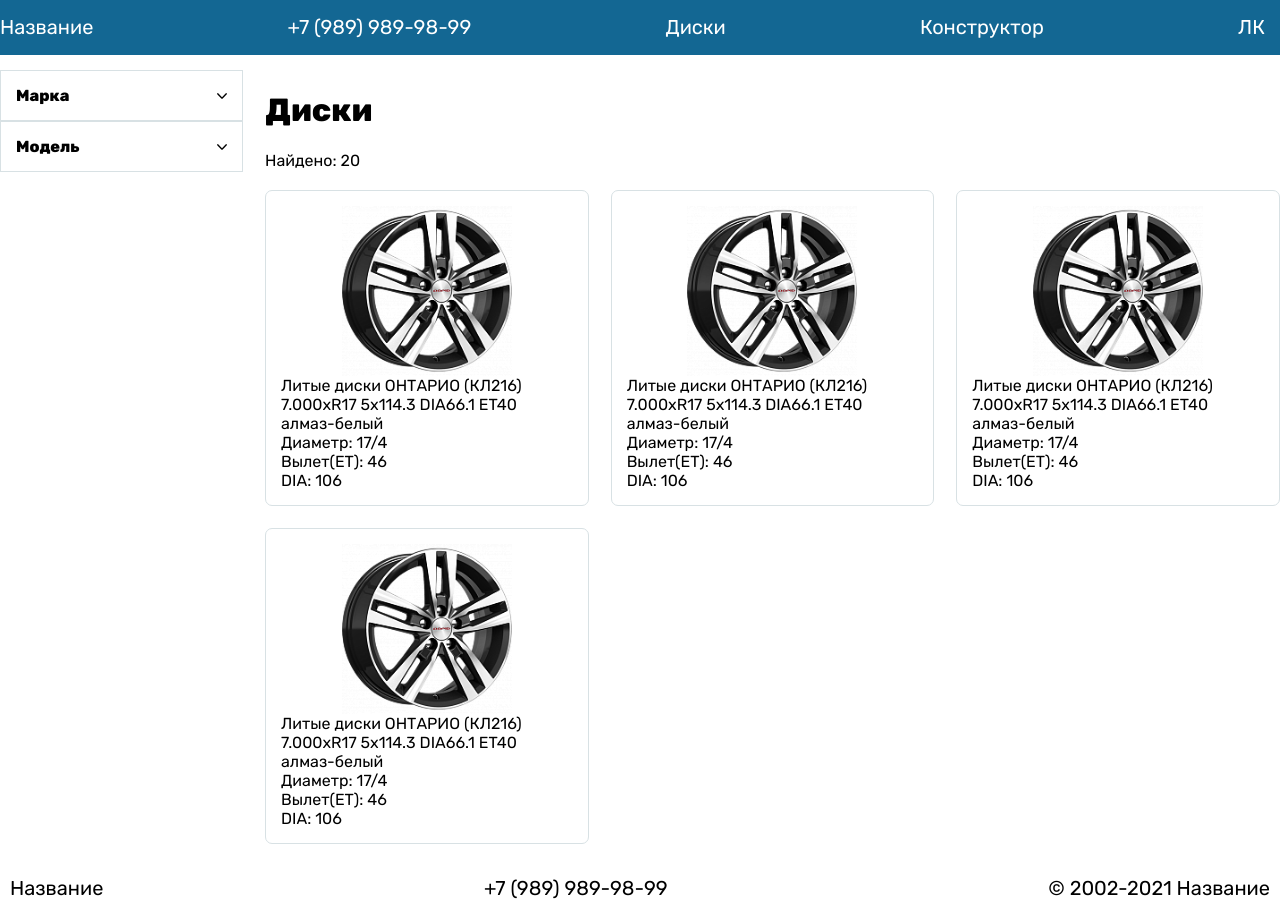
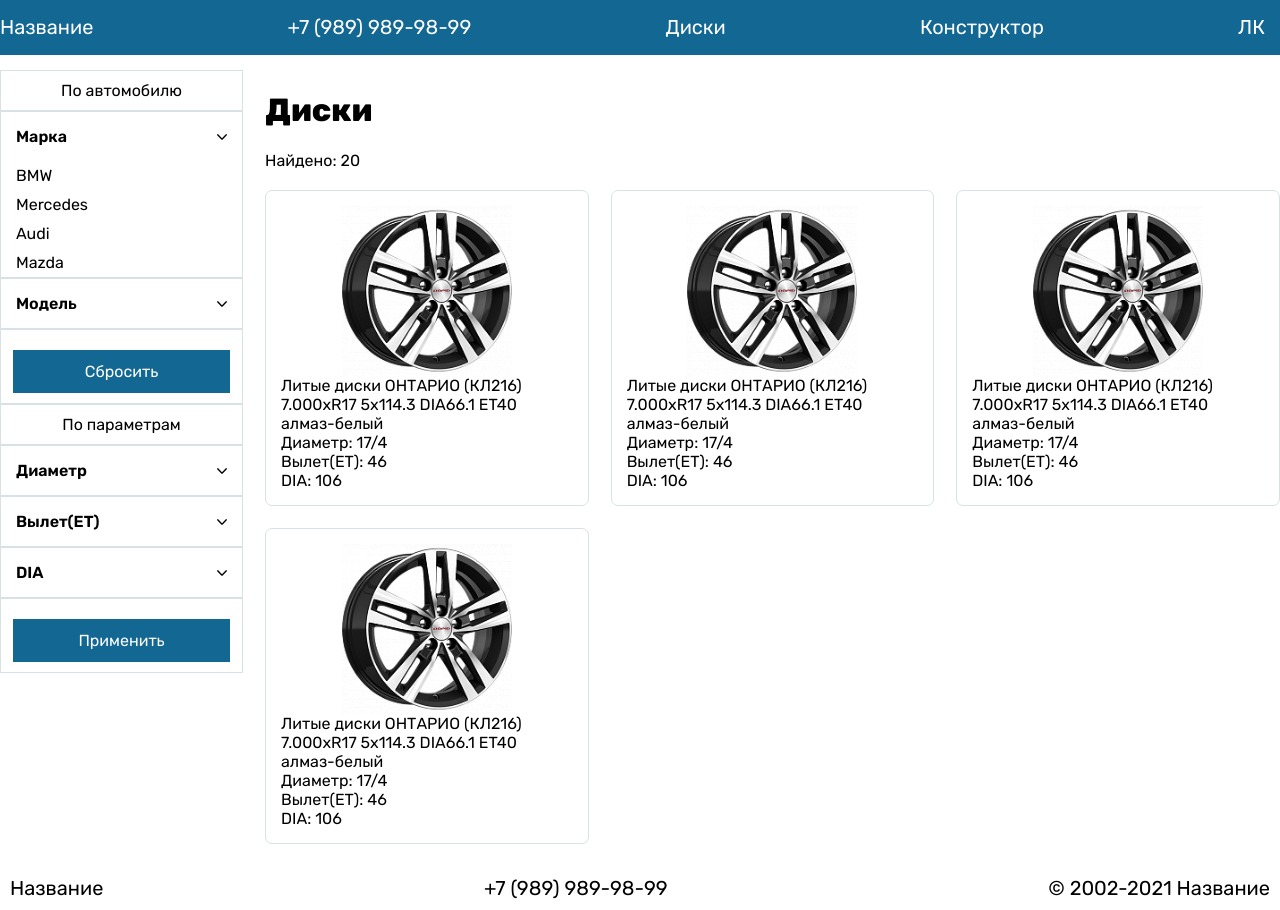
Before and after one commit to krai54rus/disks_shop, a React (Create React App) app: page /catalog in a window 1280 px wide. Built offline with nearby package versions, Linux system fonts and the light colour scheme.

Commit message:
немного стилей для фильтра

```diff
--- a/src/App.css
+++ b/src/App.css
@@ -21,6 +21,9 @@ a{
 .container{
   max-width: 1620px;
   margin: auto;
+}
+.hidden{
+  display: none;
 }
 /* HEADER */
 .header{
@@ -196,6 +199,11 @@ a{
 .catalog-filter{
   width: 300px;
 }
+.catalog-filter__list-section_title{
+  text-align: center;
+  padding: 10px 0px;
+  border: 1px solid #D8E1E4;
+}
 /* .catalog-filter__list{
 
 } */
@@ -206,7 +214,7 @@ a{
   display: flex;
   align-items: center;
   justify-content: space-between;
-  font-weight: bold;
+  font-weight: 600;
   padding: 15px;
   cursor: pointer;
 }
@@ -214,11 +222,29 @@ a{
   width: 10px;
   height: 10px;
 }
-.catalog-filter-values{
+/* .catalog-filter-values{
   display: none;
-}
+} */
 .catalog-filter-values__item{
   padding: 5px 15px;
+}
+.catalog-filter__list-section_btn{
+  display: flex;
+  justify-content: center;
+  align-items: center;
+  padding: 20px 0px 10px 0px;
+  border: 1px solid #D8E1E4;
+}
+.filter-btn{
+  color: white;
+  padding: 12px 20px;
+  text-align: center;
+  width: 90%;
+  background-color: #136793;
+  cursor: pointer;
+}
+.filter-btn:hover{
+  background-color: #0b3d58;
 }
 
 .catalog-section{
--- a/src/components/catalog/CatalogFilter.js
+++ b/src/components/catalog/CatalogFilter.js
@@ -1,6 +1,19 @@
 import React, { useEffect, useState } from 'react';
 function CatalogFilter(props){
     // const [diskArr,getDisks] = useState([]);
+    const [modelFilt,setModel] = useState(true);
+    const [markArr,setMarks] = useState([
+        {name:"BMW"},
+        {name:"Mercedes"},
+        {name:"Audi"},
+        {name:"Mazda"},
+    ]);
+    const [sizeArr,setSize] = useState([
+        {name:"15"},
+        {name:"16"},
+        {name:"17"},
+        {name:"18"},
+    ]);
     useEffect(() => {
         console.log('filter effect');
         // if (diskArr.length === 0) {
@@ -12,49 +25,93 @@ function CatalogFilter(props){
         //     });
         // };
     })
-    function showFilter(e){
-        console.log(e);
+    function showFilter(filtname){
+        console.log(filtname);
     }
     return (
         <div className="catalog-filter">
                 <div className="catalog-filter__list">
-
+                    <div className="catalog-filter__list-section">
+                        <div className="catalog-filter__list-section_title">
+                            <span>По автомобилю</span>
+                        </div>
                         <div className="catalog-filter__list_item">
-                        <div className="catalog-filter-name" onClick={(e) => showFilter(e)}>
+                            <div className="catalog-filter-name" onClick={() => showFilter(modelFilt)}>
                                 <span>Марка</span>
                                 <img src="./img/arrow-down.svg" alt="" />
                             </div>
-                        <div className="catalog-filter-values">
-                            <div className="catalog-filter-values__item">
-                                <span>BMW</span>
+
+                            <div className={`catalog-filter-values ${modelFilt ? "" : "hidden"}`}>
+                                {
+                                    markArr.map((item,index)=>{
+                                        return(
+                                            <div key={index} className="catalog-filter-values__item">
+                                                <span>{item.name}</span>
                                             </div>
-                            <div className="catalog-filter-values__item">
-                                <span>Mercedes</span>
-                            </div>
-                            <div className="catalog-filter-values__item">
-                                <span>Audi</span>
-                            </div>
+                                        )
+                                    })
+                                }
                             </div>
                         </div>
 
                         <div className="catalog-filter__list_item">
-                        <div className="catalog-filter-name" onClick={() => showFilter()}>
+                            <div className="catalog-filter-name" onClick={(e) => showFilter(e)}>
                                 <span>Модель</span>
                                 <img src="./img/arrow-down.svg" alt="" />
                             </div>
-                        <div className="catalog-filter-values">
-                            <div className="catalog-filter-values__item">
-                                <span>E-class</span>
-                            </div>
-                            <div className="catalog-filter-values__item">
-                                <span>C-class</span>
-                            </div>
-                            <div className="catalog-filter-values__item">
-                                <span>A-class</span>
-                            </div>
+                            <div className="catalog-filter-values hidden">
                             </div>
                         </div>
 
+                        <div className="catalog-filter__list-section_btn">
+                            <div className="filter-btn">Сбросить</div>
+                        </div>
+                    </div>
+                    <div className="catalog-filter__list-section">
+                    <div className="catalog-filter__list-section_title">
+                            <span>По параметрам</span>
+                        </div>
+                        <div className="catalog-filter__list_item">
+                            <div className="catalog-filter-name" onClick={() => showFilter(modelFilt)}>
+                                <span>Диаметр</span>
+                                <img src="./img/arrow-down.svg" alt="" />
+                            </div>
+
+                            <div className={`catalog-filter-values hidden`}>
+                                {
+                                    sizeArr.map((item,index)=>{
+                                        return(
+                                            <div key={index} className="catalog-filter-values__item">
+                                                <span>{item.name}</span>
+                                            </div>
+                                        )
+                                    })
+                                }
+                            </div>
+                        </div>
+
+                        <div className="catalog-filter__list_item">
+                            <div className="catalog-filter-name" onClick={(e) => showFilter(e)}>
+                                <span>Вылет(ET)</span>
+                                <img src="./img/arrow-down.svg" alt="" />
+                            </div>
+                            <div className="catalog-filter-values hidden">
+                            </div>
+                        </div>
+
+                        <div className="catalog-filter__list_item">
+                            <div className="catalog-filter-name" onClick={(e) => showFilter(e)}>
+                                <span>DIA</span>
+                                <img src="./img/arrow-down.svg" alt="" />
+                            </div>
+                            <div className="catalog-filter-values hidden">
+                            </div>
+                        </div>
+
+                        <div className="catalog-filter__list-section_btn">
+                            <div className="filter-btn">Применить</div>
+                        </div>
+                    </div>
                 </div>
             </div>
     );
```
Also changed, not shown: src/components/catalog/filter/FilterSection.js (added). Lines whose indentation alone changed are shown as unchanged.
